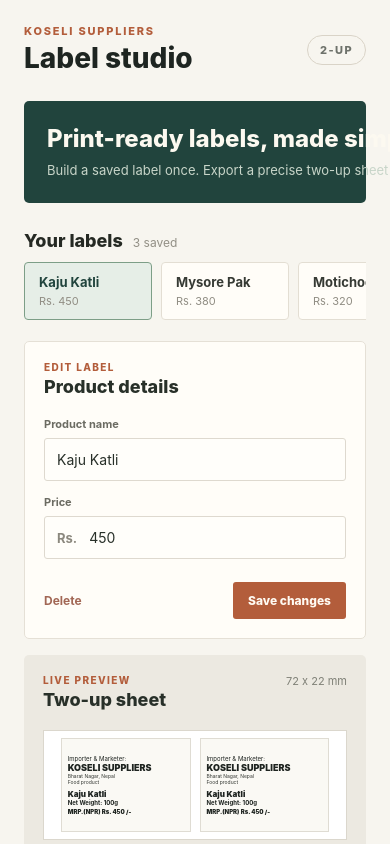
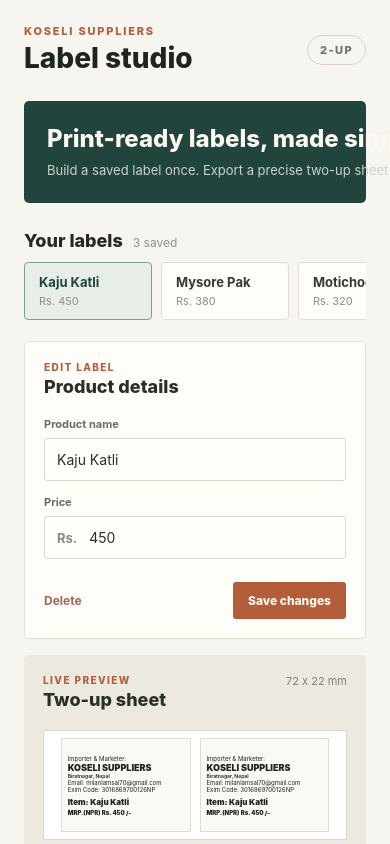
Before and after one commit to blendjam/label-printer, a React Native app: screen / in a window 390 px wide. Built offline with nearby package versions, Linux system fonts and the light colour scheme.

Commit message:
add pdf export and share

```diff
--- a/App.tsx
+++ b/App.tsx
@@ -1,18 +1,13 @@
 import { StatusBar } from "expo-status-bar";
 import AsyncStorage from "@react-native-async-storage/async-storage";
+import * as Print from "expo-print";
+import * as Sharing from "expo-sharing";
 import { useEffect, useState } from "react";
-import {
-  Alert,
-  Pressable,
-  SafeAreaView,
-  ScrollView,
-  StyleSheet,
-  Text,
-  TextInput,
-  View,
-} from "react-native";
+import { Alert, Pressable, SafeAreaView, ScrollView, StyleSheet, Text, TextInput, View } from "react-native";
 
 type Label = { id: string; name: string; price: string };
+const PDF_WIDTH = (72 / 25.4) * 72;
+const PDF_HEIGHT = (22 / 25.4) * 72;
 const initialLabels: Label[] = [
   { id: "1", name: "Kaju Katli", price: "450" },
   { id: "2", name: "Mysore Pak", price: "380" },
@@ -62,16 +57,25 @@ export default function App() {
   };
   const exportPdf = async () => {
     try {
-      const { printToFileAsync } = await import("expo-print");
-      const { uri } = await printToFileAsync({ html: createPdfMarkup(name, price) });
-      const { isAvailableAsync, shareAsync } = await import("expo-sharing");
-      if (await isAvailableAsync()) await shareAsync(uri, { mimeType: "application/pdf" });
-      else Alert.alert("PDF ready", uri);
-    } catch {
-      Alert.alert(
-        "Export unavailable",
-        "Install Expo Print and Sharing to export this label sheet.",
-      );
+      const { uri } = await Print.printToFileAsync({
+        html: createPdfMarkup(name, price),
+        width: PDF_WIDTH,
+        height: PDF_HEIGHT,
+      });
+      if (!(await Sharing.isAvailableAsync())) {
+        Alert.alert("PDF ready", uri);
+        return;
+      }
+      try {
+        await Sharing.shareAsync(uri, { mimeType: "application/pdf" });
+      } catch (error) {
+        console.error("PDF sharing failed", error);
+        Alert.alert("PDF created", `The PDF is ready at ${uri}`);
+      }
+    } catch (error) {
+      console.error("PDF export failed", error);
+      const message = error instanceof Error ? error.message : String(error);
+      Alert.alert("Export failed", message);
     }
   };
 
@@ -100,18 +104,13 @@ export default function App() {
           <Text style={styles.sectionTitle}>Your labels</Text>
           <Text style={styles.count}>{labels.length} saved</Text>
         </View>
-        <ScrollView
-          horizontal
-          showsHorizontalScrollIndicator={false}
-          contentContainerStyle={styles.labelList}>
+        <ScrollView horizontal showsHorizontalScrollIndicator={false} contentContainerStyle={styles.labelList}>
           {labels.map(label => (
             <Pressable
               key={label.id}
               onPress={() => selectLabel(label)}
               style={[styles.labelChip, label.id === activeId && styles.labelChipActive]}>
-              <Text style={[styles.chipName, label.id === activeId && styles.chipNameActive]}>
-                {label.name}
-              </Text>
+              <Text style={[styles.chipName, label.id === activeId && styles.chipNameActive]}>{label.name}</Text>
               <Text style={styles.chipPrice}>Rs. {label.price}</Text>
             </Pressable>
           ))}
@@ -135,12 +134,7 @@ export default function App() {
             <Text style={styles.inputLabel}>Price</Text>
             <View style={styles.priceInput}>
               <Text style={styles.currency}>Rs.</Text>
-              <TextInput
-                value={price}
-                onChangeText={setPrice}
-                keyboardType="decimal-pad"
-                style={styles.priceText}
-              />
+              <TextInput value={price} onChangeText={setPrice} keyboardType="decimal-pad" style={styles.priceText} />
             </View>
             <View style={styles.editorActions}>
               <Pressable
@@ -181,9 +175,7 @@ export default function App() {
           </View>
           <Text style={styles.exportArrow}>›</Text>
         </Pressable>
-        <Text style={styles.footer}>
-          PDF uses the exact 72 x 22 mm row size for your label printer.
-        </Text>
+        <Text style={styles.footer}>PDF uses the exact 72 x 22 mm row size for your label printer.</Text>
       </ScrollView>
       <StatusBar style="dark" />
     </SafeAreaView>
@@ -195,16 +187,32 @@ function Sticker({ name, price }: { name: string; price: string }) {
     <View style={styles.sticker}>
       <Text style={styles.stickerSmall}>Importer &amp; Marketer:</Text>
       <Text style={styles.stickerBrand}>KOSELI SUPPLIERS</Text>
-      <Text style={styles.stickerInfo}>Bharat Nagar, Nepal{`\n`}Food product</Text>
-      <Text style={styles.stickerName}>{name || "Product name"}</Text>
-      <Text style={styles.stickerWeight}>Net Weight: 100g</Text>
+      <Text style={styles.stickerInfo}>Biratnagar, Nepal</Text>
+      <Text style={styles.stickerSmall}>Email: milanlamsal70@gmail.com</Text>
+      <Text style={styles.stickerSmall}>Exim Code: 3016869700126NP </Text>
+      <Text style={styles.stickerName}>Item: {name || "Product name"}</Text>
       <Text style={styles.stickerPrice}>MRP.(NPR) Rs. {price || "0"} /-</Text>
     </View>
   );
 }
 function createPdfMarkup(name: string, price: string) {
-  const sticker = `<div class="sticker"><b>Importer &amp; Marketer:</b><strong>KOSELI SUPPLIERS</strong><small>Bharat Nagar, Nepal<br>Food product</small><strong>${name}</strong><small>Net Weight: 100g</small><b>MRP.(NPR) Rs. ${price} /-</b></div>`;
-  return `<html><head><style>@page{size:72mm 22mm;margin:0}body{margin:0;width:72mm;height:22mm;display:flex;align-items:center;justify-content:center;gap:2mm;font-family:Georgia;color:#222}.sticker{width:33mm;height:19mm;padding:1.5mm 2mm;font-size:5.5pt;line-height:1.05}.sticker strong{display:block;font-size:7pt}.sticker small{display:block;font-size:5pt}</style></head><body>${sticker}${sticker}</body></html>`;
+  const safeName = escapeHtml(name || "Product name");
+  const safePrice = escapeHtml(price || "0");
+  const sticker = `<div class="sticker"><span class="small">Importer &amp; Marketer:</span><strong>KOSELI SUPPLIERS</strong><span class="info">Biratnagar, Nepal</span><span class="small">Email: milanlamsal70@gmail.com</span><span class="small">Exim Code: 3016869700126NP</span><strong class="item">Item: ${safeName}</strong><b>MRP.(NPR) Rs. ${safePrice} /-</b></div>`;
+  return `<!DOCTYPE html><html><head><meta name="viewport" content="width=device-width, initial-scale=1.0"><style>*{box-sizing:border-box}@page{size:72mm 22mm;margin:0}html,body{width:72mm;height:22mm;margin:0;padding:0;overflow:hidden}body{display:flex;align-items:center;justify-content:center;gap:2mm;font-family:Georgia,serif;color:#222}.sticker{width:33mm;height:19mm;padding:2mm 2.5mm;border:0;display:flex;flex-direction:column;justify-content:center;font-size:5pt;line-height:5pt}.small{display:block;font-size:4.5pt;line-height:5pt}.info{display:block;font-size:4.5pt;font-weight:700;line-height:5pt}.sticker strong{display:block;font-size:6.5pt;font-weight:900;line-height:7pt}.sticker .item{height:14pt;max-height:14pt;margin-top:1mm;overflow:hidden;overflow-wrap:anywhere}.sticker b{display:block;font-size:5pt;font-weight:900;line-height:5.5pt;margin-top:0.5mm}</style></head><body>${sticker}${sticker}</body></html>`;
+}
+
+function escapeHtml(value: string) {
+  return value.replace(/[&<>'"]/g, character => {
+    const entities: Record<string, string> = {
+      "&": "&amp;",
+      "<": "&lt;",
+      ">": "&gt;",
+      "'": "&#39;",
+      '"': "&quot;",
+    };
+    return entities[character];
+  });
 }
 
 const styles = StyleSheet.create({
@@ -338,7 +346,7 @@ const styles = StyleSheet.create({
   },
   stickerSmall: { color: "#1e2420", fontSize: 6 },
   stickerBrand: { color: "#1e2420", fontSize: 9, fontWeight: "900" },
-  stickerInfo: { color: "#30342f", fontSize: 5, lineHeight: 6 },
+  stickerInfo: { color: "#30342f", fontSize: 5, lineHeight: 6, fontWeight: "700" },
   stickerName: { color: "#1e2420", fontSize: 8, fontWeight: "900", marginTop: 4 },
   stickerWeight: { color: "#1e2420", fontSize: 6, fontWeight: "700" },
   stickerPrice: { color: "#1e2420", fontSize: 6, fontWeight: "900", marginTop: 2 },
--- a/app.json
+++ b/app.json
@@ -16,7 +16,8 @@
         "backgroundImage": "./assets/android-icon-background.png",
         "monochromeImage": "./assets/android-icon-monochrome.png"
       },
-      "predictiveBackGestureEnabled": false
+      "predictiveBackGestureEnabled": false,
+      "package": "com.anonymous.label_printer"
     },
     "web": {
       "favicon": "./assets/favicon.png"
--- a/package.json
+++ b/package.json
@@ -19,8 +19,8 @@
   },
   "scripts": {
     "start": "expo start",
-    "android": "expo start --android",
-    "ios": "expo start --ios",
+    "android": "expo run:android",
+    "ios": "expo run:ios",
     "web": "expo start --web"
   },
   "private": true
```
Also changed, not shown: 1 other file (tests, documents, lock files or other folders).
